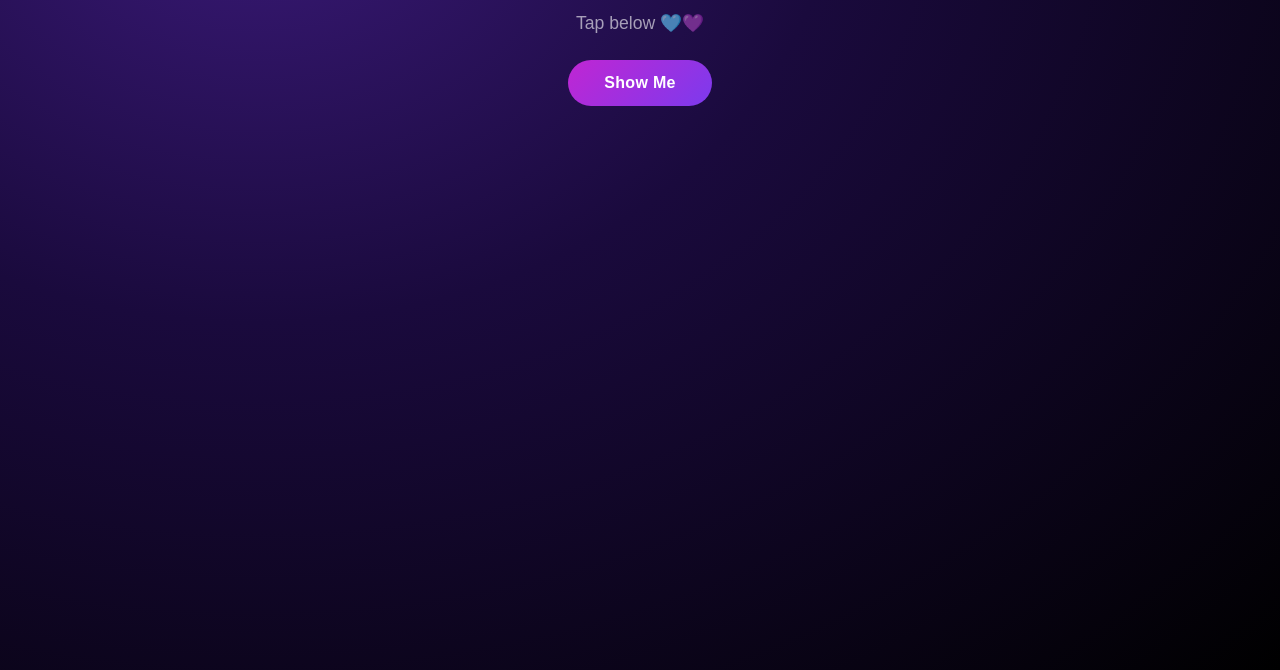
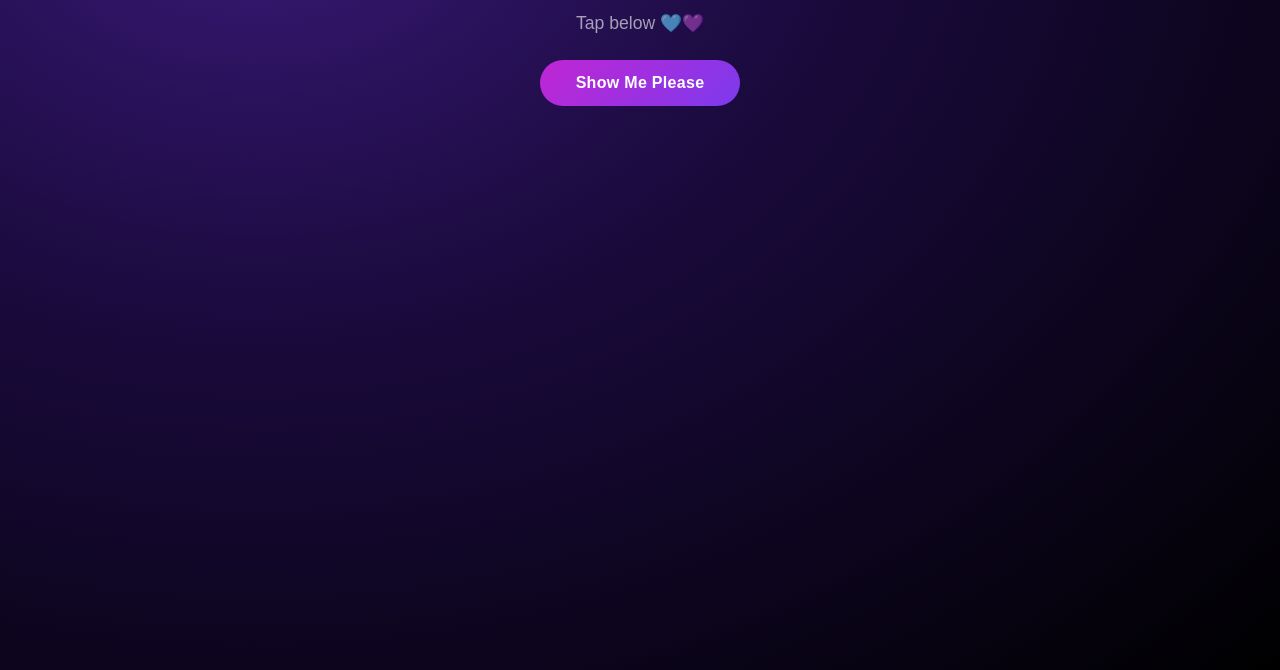
Before and after one commit to philzcodez/deleena-gift, a plain HTML site: page index.html in a window 1280 px wide. Shown: the part 130-800 px from the top of the page. Drawn offline with Linux system fonts and the light colour scheme.

Commit message:
changed button text

```diff
--- a/index.html
+++ b/index.html
@@ -13,7 +13,7 @@
             <div class="intro-screen" id="intro">
                 <h1 class="title">I made something for you.</h1>
                 <p class="subtitle">Tap below 🩵💜</p>
-                <button id="openBtn">Show Me</button>
+                <button id="openBtn">Show Me Please</button>
             </div>
 
             <div class="main-content hidden" id="mainContent">
```
